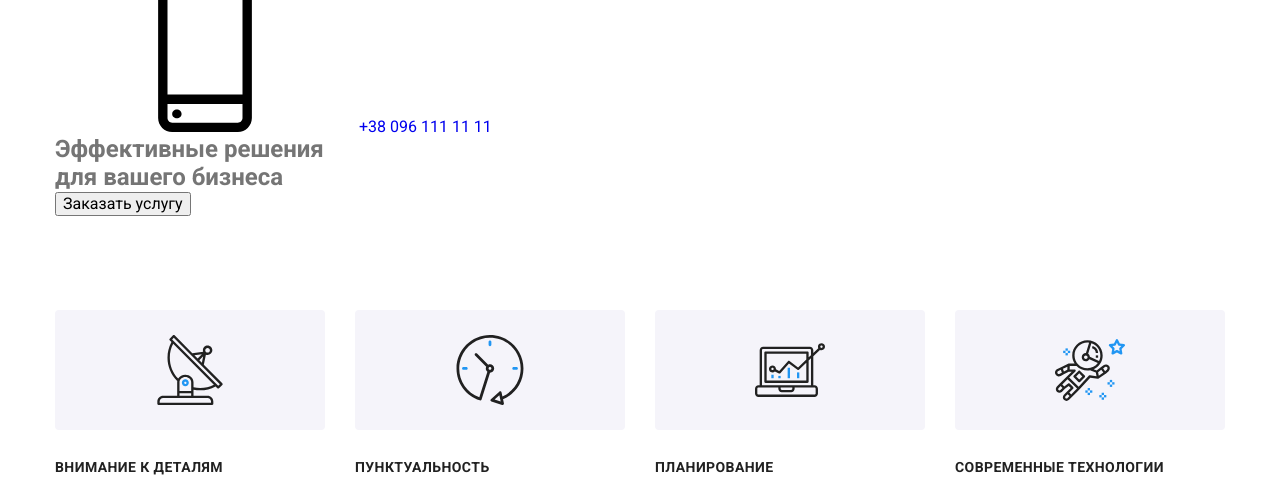
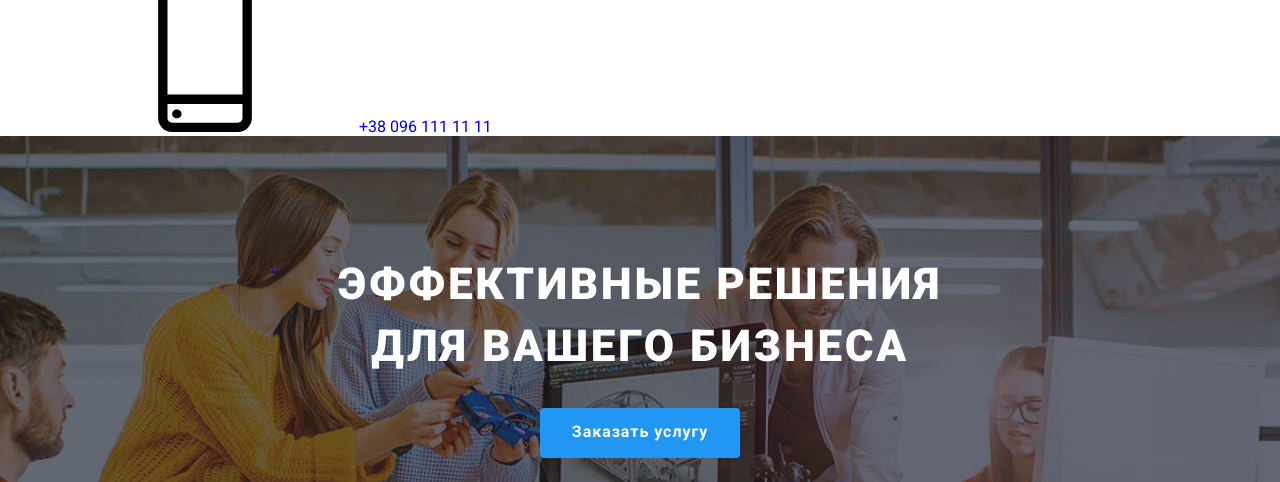
Before and after one commit to fsMaria/goit-markup-hw-08, a plain HTML site: page index.html in a window 1280 px wide. Shown: the part 246-728 px from the top of the page. Drawn offline with nearby package versions, Linux system fonts and the light colour scheme; a script that the page names is missing.

Commit message:
add hero-section

```diff
--- /dev/null
+++ b/sass/components/_hero.scss
@@ -0,0 +1,67 @@
+
+.hero {
+    max-width: 100%;
+    height: 400px;
+    background-color: $bg-hero-gradient;
+    background-image: linear-gradient(
+        to right,
+        rgba(47, 58, 57, 0.4),
+        rgba(47, 48, 58, 0.4)
+      ),
+      url(../imagen/hero-mobil-min.jpg);
+    text-align: center;
+    background-repeat: no-repeat;
+    background-position: center;
+    background-size: auto;
+    margin: 0 auto;
+    padding-top: 118px;
+    padding-bottom: 118px;
+
+    @media screen and (min-width: 768px) {
+        max-width: 100%;
+        height: 400px;
+        background-image: linear-gradient(
+            to right,
+            rgba(47, 58, 57, 0.4),
+            rgba(47, 48, 58, 0.4)
+          ), url(../imagen/hero-tablet-min.jpg);
+    }
+    @media screen and (min-width: 1200px) {
+        max-width: 1600px;
+        height: 600px;
+        background-image: linear-gradient(
+            to right,
+            rgba(47, 58, 57, 0.4),
+            rgba(47, 48, 58, 0.4)
+          ), url(../imagen/hero-decktop-min.jpg);
+    }
+  }
+  .hero__title {
+    margin-top: 0;
+    margin-bottom: $card-set-gap;
+    color: $white-color;
+    font-size: 26px;
+    font-weight: 900;
+    line-height: 1.4;
+    letter-spacing: 0.06em;
+    text-transform: uppercase;
+
+    @media screen and (min-width: 1200px) {
+    font-size: 44px;
+  }
+}
+
+  .hero__button {
+    @extend %button;
+    color: $white-color;
+    background-color: $accent-color;
+
+    transition-property: background-color;
+    transition-duration: $transition-time;
+    transition-timing-function: cubic-bezier(0.4, 0, 0.2, 1);
+
+        &:hover,
+        &:focus {
+        cursor: pointer;
+        background-color: $hover-color;
+  }}
--- a/sass/main.scss
+++ b/sass/main.scss
@@ -2,9 +2,11 @@
 @import './utils/utils';
 @import './utils/mixin';
 @import './utils/extend';
+// @import './components/header';
+@import './components/hero';
 @import './components/logo';
 @import './components/feature-section';
 @import './components/work-section';
 @import './components/team-section';
 @import './components/clients';
-// @import './components/footer';
+@import './components/footer';
```
Also changed, not shown: sass/components/_header.scss (added, +57 -0 lines), css/main.css, css/main.min.css, imagen/hero-decktop-min.jpg (added), imagen/hero-mobil-min.jpg (added), imagen/hero-tablet-min.jpg (added), 2 other files.
